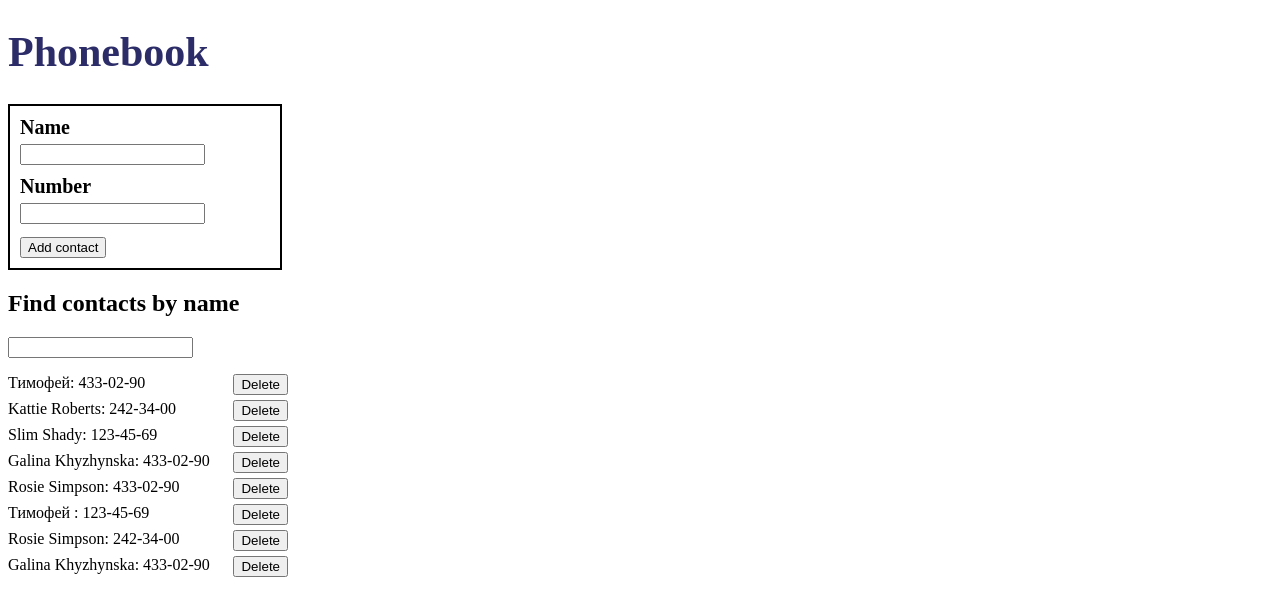
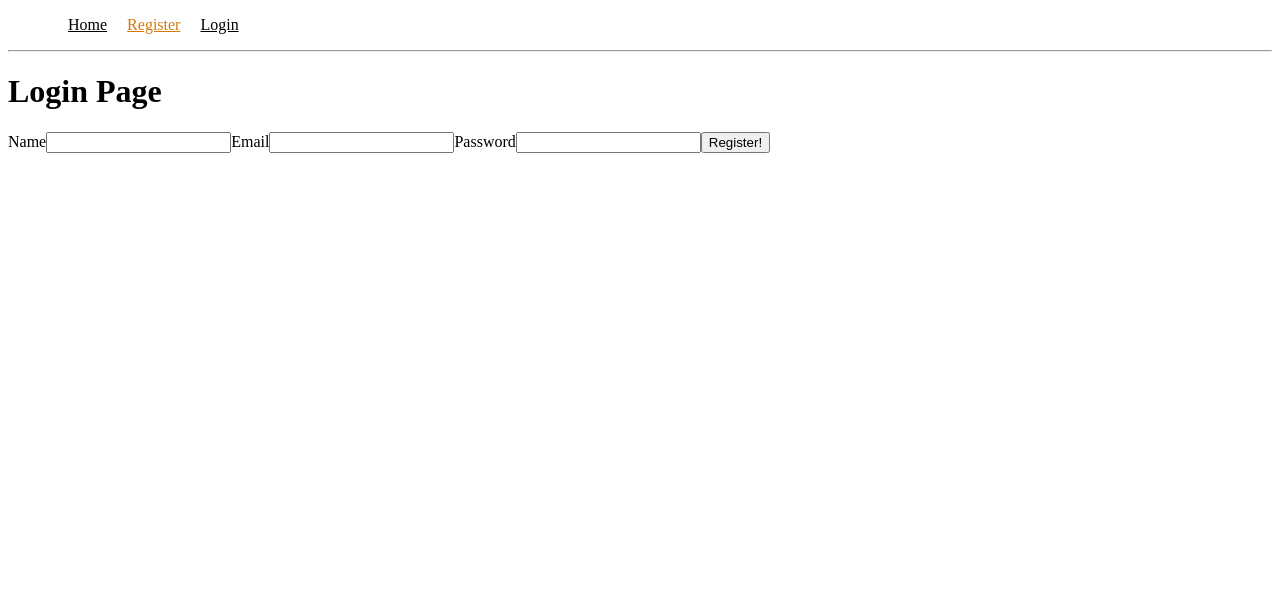
Before and after one commit to Gal4enock/goit-react-hw-08-phonebook, a React (Create React App) app: page /register in a window 1280 px wide. Shown: the top 616 px of the page. Built offline with nearby package versions, Linux system fonts and the light colour scheme; data requests are answered from the project's data file.

Commit message:
добавляет страницы

```diff
--- a/package.json
+++ b/package.json
@@ -2,7 +2,7 @@
   "name": "goit-react-hw-08-phonebook",
   "version": "0.1.0",
   "private": true,
-  "homepage": "https://Gal4enock.github.io/goit-react-hw-08-phonebook",
+
   "dependencies": {
     "@reduxjs/toolkit": "^1.5.0",
     "@testing-library/jest-dom": "^5.11.6",
@@ -13,7 +13,9 @@
     "gh-pages": "^3.1.0",
     "react": "^17.0.1",
     "react-dom": "^17.0.1",
+    "react-lazy": "^1.1.0",
     "react-redux": "^7.2.2",
+    "react-router-dom": "^5.2.0",
     "react-scripts": "4.0.1",
     "react-transition-group": "^4.4.1",
     "redux": "^4.0.5",
--- a/src/components/App/App.jsx
+++ b/src/components/App/App.jsx
@@ -1,41 +1,61 @@
-import React, { Component } from 'react';
+import React, { lazy, Suspense } from 'react';
 import { connect } from 'react-redux';
+import { Switch, Route } from 'react-router-dom';
 
-import Contacts from '../Contacts/Contacts';
-import ContactForm from '../ContactForm/ContactForm';
-import Filter from '../FilterContacts/FilterContacts';
-import contactsOperations from '../../redux/contacts/contactsOperations';
-import contactsSelectors from '../../redux/contacts/contactsSelectors';
+import Navigation from '../Navigation'
+
+// import Contacts from '../Contacts/Contacts';
+// import ContactForm from '../ContactForm/ContactForm';
+// import Filter from '../FilterContacts/FilterContacts';
+// import contactsOperations from '../../redux/contacts/contactsOperations';
+// import contactsSelectors from '../../redux/contacts/contactsSelectors';
 
 import Style from './App.module.css'
 
 
-class App extends Component {
+// class App extends Component {
 
-  componentDidMount() {
-    this.props.toFetchContacts()
-  }
+//   componentDidMount() {
+//     this.props.toFetchContacts()
+//   }
 
-  render() {
-    return (
-      <div className={Style.Container}>
+//   render() {
+//     return (
+//       <div className={Style.Container}>
 
-        <h1 className={Style.fontColor}>Phonebook</h1>
-        <ContactForm />
-        <h2>Find contacts by name</h2>
-        <Filter />
-        <Contacts />
-      </div>
-    )}
+//         <h1 className={Style.fontColor}>Phonebook</h1>
+//         <ContactForm />
+//         <h2>Find contacts by name</h2>
+//         <Filter />
+//         <Contacts />
+//       </div>
+//     )}
 
+// }
+
+// const mapStateToProps = state => ({
+//   isLoadingContacts: contactsSelectors.getLoading(state)
+// })
+
+// const mapDispatchToProps = {
+//   toFetchContacts: contactsOperations.fetchContacts
+// }
+
+
+const App = () => {
+  return (
+    <div className={Style.Container}>
+      <Navigation />
+      <hr />
+      <Suspense fallback={ <h1>Loading...</h1> }>
+      <Switch>
+        <Route path="/" exact component={lazy(() => import('../../pages/HomePage'/* webpackChunkName: "home-page" */))} />
+        <Route path="/register" exact component={lazy(() => import('../../pages/RegisterPage'/* webpackChunkName: "register-page" */))} />
+        <Route path="/login" component={lazy(() => import('../../pages/LoginPage'/* webpackChunkName: "login-page" */))}/>
+
+        </Switch>
+        </Suspense>
+    </div>
+  )
 }
-
-const mapStateToProps = state => ({
-  isLoadingContacts: contactsSelectors.getLoading(state)
-})
-
-const mapDispatchToProps = {
-  toFetchContacts: contactsOperations.fetchContacts
-}
-
-export default connect(mapStateToProps, mapDispatchToProps)(App);
+export default App;
--- /dev/null
+++ b/src/components/Navigation/Navigation.jsx
@@ -0,0 +1,27 @@
+import React from 'react';
+import { NavLink } from 'react-router-dom';
+
+import style from './Navigation.module.css'
+
+
+//import { Test } from './Navigation.styles';
+
+const Navigation = () => (
+  <div className="NavigationWrapper">
+    <ul className={style.List}>
+      <li><NavLink exact to="/" className={style.Navigation_link}
+        activeClassName={style.Navigation_link_active} >
+      Home</NavLink></li>
+      <li><NavLink exact to="/register" className={style.Navigation_link}
+        activeClassName={style.Navigation_link_active} >
+        Register</NavLink></li>
+      <li><NavLink exact to="/login" className={style.Navigation_link}
+        activeClassName={style.Navigation_link_active} >
+      Login</NavLink></li>
+    </ul>
+  </div>
+);
+
+
+
+export default Navigation;
--- /dev/null
+++ b/src/components/Navigation/Navigation.module.css
@@ -0,0 +1,11 @@
+.Navigation_link {
+  color: black;
+  margin-left: 20px;
+}
+.Navigation_link_active {
+  color: rgb(216, 120, 11);
+}
+.List {
+  list-style-type: none;
+  display: flex;
+}
--- /dev/null
+++ b/src/components/Navigation/index.js
@@ -0,0 +1,3 @@
+import Navigation from './Navigation';
+
+export default Navigation;
--- a/src/index.js
+++ b/src/index.js
@@ -2,13 +2,17 @@ import React from 'react';
 import ReactDOM from 'react-dom';
 import { Provider } from 'react-redux';
 import App from './components/App/App';
+
+import { BrowserRouter } from 'react-router-dom';
 import store from './redux/store';
 
 
 ReactDOM.render(
-  <Provider store = {store}>
-    <App />
-  </Provider>
+  <BrowserRouter>
+    <Provider store = {store}>
+      <App />
+    </Provider>
+  </BrowserRouter>
   ,
   document.getElementById('root')
 );
--- a/src/pages/HomePage.jsx
+++ b/src/pages/HomePage.jsx
@@ -0,0 +1,40 @@
+import React, { Component,} from 'react';
+
+import Contacts from '../components/Contacts/Contacts'
+import ContactForm from '../components/ContactForm/ContactForm';
+import Filter from '../components/FilterContacts/FilterContacts';
+import contactsOperations from '../redux/contacts/contactsOperations';
+import contactsSelectors from '../redux/contacts/contactsSelectors';
+
+import Style from "../components/App/App.module.css"
+import { connect } from 'react-redux';
+
+class HomePage extends Component {
+
+componentDidMount() {
+    this.props.toFetchContacts()
+  }
+
+  render() {
+    return (
+      <div className={Style.Container}>
+
+        <h1 className={Style.fontColor}>Phonebook</h1>
+        <ContactForm />
+        <h2>Find contacts by name</h2>
+        <Filter />
+        <Contacts />
+      </div>
+    )}
+
+}
+
+const mapStateToProps = state => ({
+  isLoadingContacts: contactsSelectors.getLoading(state)
+})
+
+const mapDispatchToProps = {
+  toFetchContacts: contactsOperations.fetchContacts
+}
+
+export default connect (mapStateToProps, mapDispatchToProps)(HomePage)
--- a/src/pages/LoginPage.jsx
+++ b/src/pages/LoginPage.jsx
@@ -1,5 +1,5 @@
 import React, { Component } from 'react';
-import 'bootstrap';
+
 
 
 class LoginPage extends Component {
@@ -40,3 +40,5 @@ class LoginPage extends Component {
     )
   }
 }
+
+export default LoginPage
--- a/src/pages/RegisterPage.jsx
+++ b/src/pages/RegisterPage.jsx
@@ -39,8 +39,11 @@ class RegisterPage extends Component {
             Password
              <input type="password" name="password" value={password} onChange={this.handleChange}/>
           </label>
+          <button className='btn btn-primary' type='submit'>Register!</button>
         </form>
       </div>
     )
   }
 }
+
+export default RegisterPage
```
Also changed, not shown: src/redux/auth/authOperations.js (+7 -1 lines), 2 other files (tests, documents, lock files or other folders).
